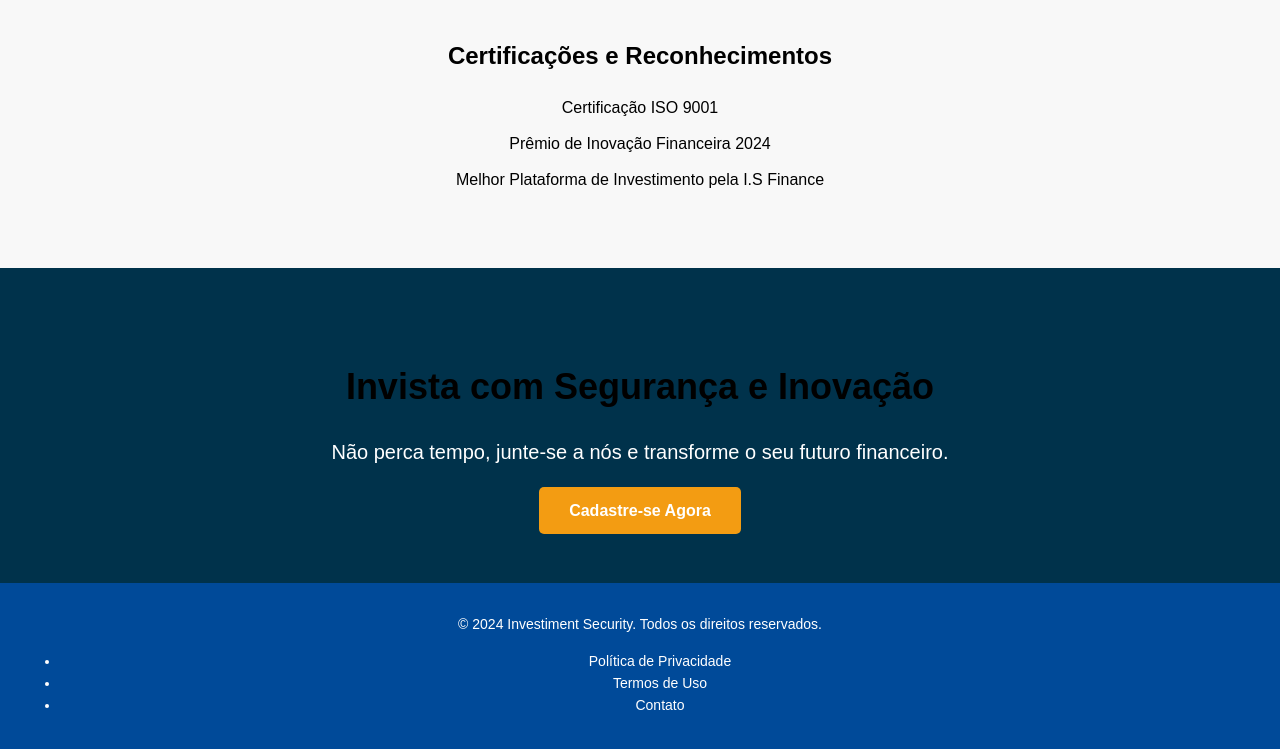
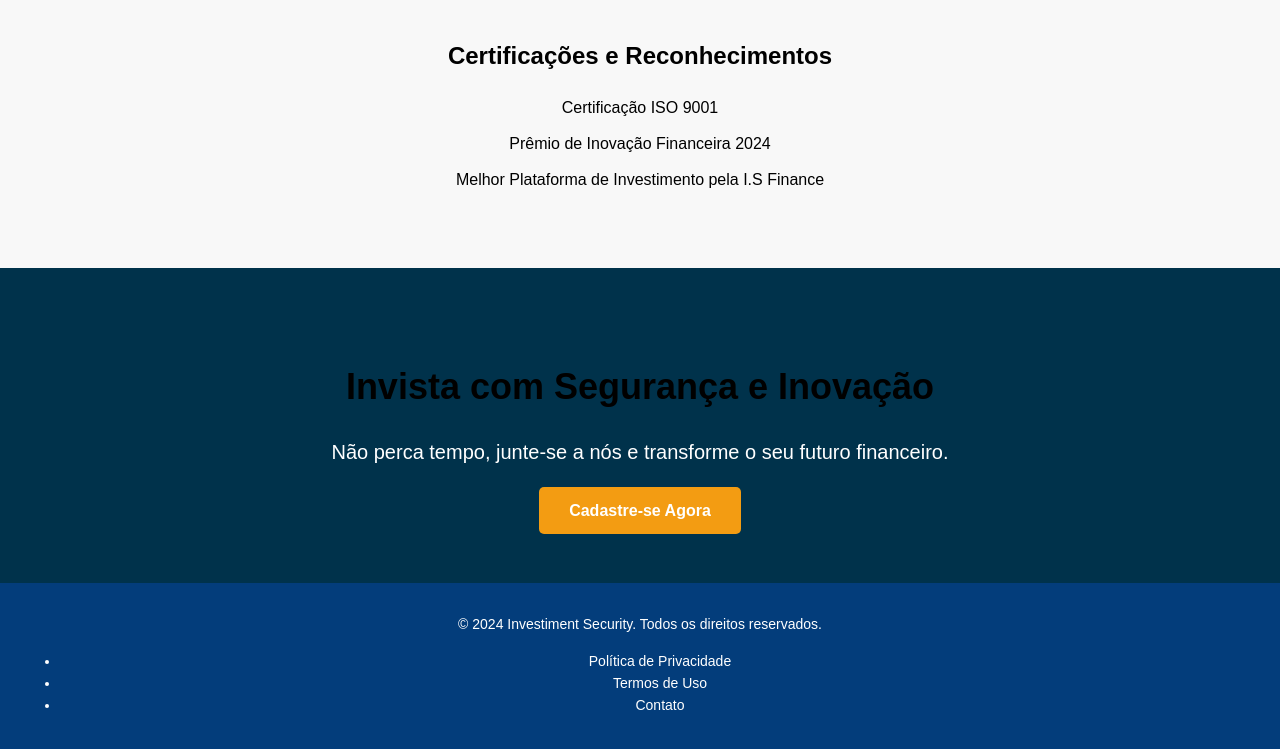
Before and after one commit to InvestimentoIS/Investimento-Security, a website: page index.html in a window 1280 px wide. Shown: the part 2808-3557 px from the top of the page. Drawn offline with Linux system fonts and the light colour scheme.

```diff
--- a/Pasta CSS/index.css
+++ b/Pasta CSS/index.css
@@ -499,7 +499,7 @@
 
 /* Estilo do Rodapé */
 footer {
-    background-color: #004a99;
+    background-color: #033d7b;
     color: #fff;
     text-align: center;
     padding: 20px;
```
